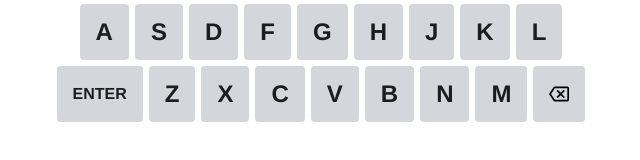
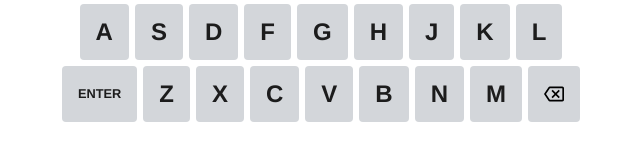
Before and after one commit to PeterHHartmann/SPAC-2-Wordle, a React (Vite) app: page / in a window 1280 px wide. Shown: the part 576-736 px from the top of the page, without its empty margins (319-959 px from the left). Built offline with nearby package versions, Linux system fonts and the light colour scheme.

Commit message:
slightly smaller enter keyboard button

```diff
--- a/src/components/keyboard/Keyboard.tsx
+++ b/src/components/keyboard/Keyboard.tsx
@@ -57,7 +57,7 @@ export function Keyboard({ handleKeyPressed, gameboard }: Props) {
                             onClick={() => handleKeyPressed(key.letter)}
                             className={clsx(
                                 'text-2xl font-bold font-stretch-extra-condensed py-3 px-4 rounded-sm',
-                                key.letter === 'ENTER' && 'text-[1rem]',
+                                key.letter === 'ENTER' && 'text-[.8rem]',
                                 key.status === null && 'bg-empty',
                                 key.status === 'correct' && 'text-white bg-correct border-correct',
                                 key.status === 'present' && 'text-white bg-present border-present',
```
